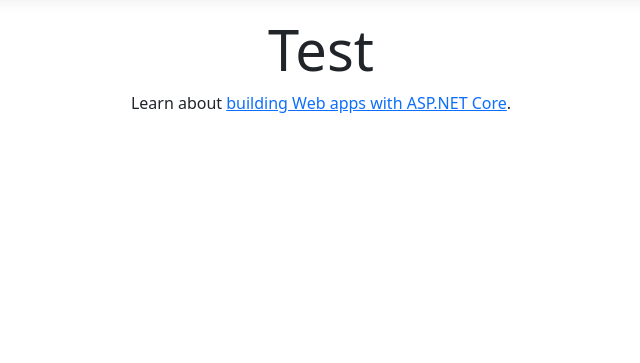
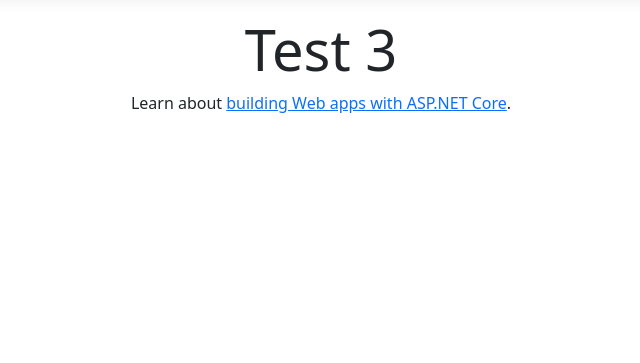
Before and after one commit to renukanalla242/LptopCrd, an ASP.NET Core app: page / in a window 1280 px wide. Shown: the part 57-420 px from the top of the page, without its empty margins (319-959 px from the left). Run offline with ASP.NET Core 8, Linux system fonts and the light colour scheme; style sheets or scripts are compiled from the project's sources.

Commit message:
new dded

```diff
--- a/LptopCrd/Views/Home/Index.cshtml
+++ b/LptopCrd/Views/Home/Index.cshtml
@@ -4,6 +4,7 @@
 
 <div class="text-center">
     <h1 class="display-4">@ViewBag.Connection</h1>
-    <h1 class="display-4">Test</h1>
+    <h1 class="display-4">Test 3</h1>
+
     <p>Learn about <a href="https://learn.microsoft.com/aspnet/core">building Web apps with ASP.NET Core</a>.</p>
 </div>
```
